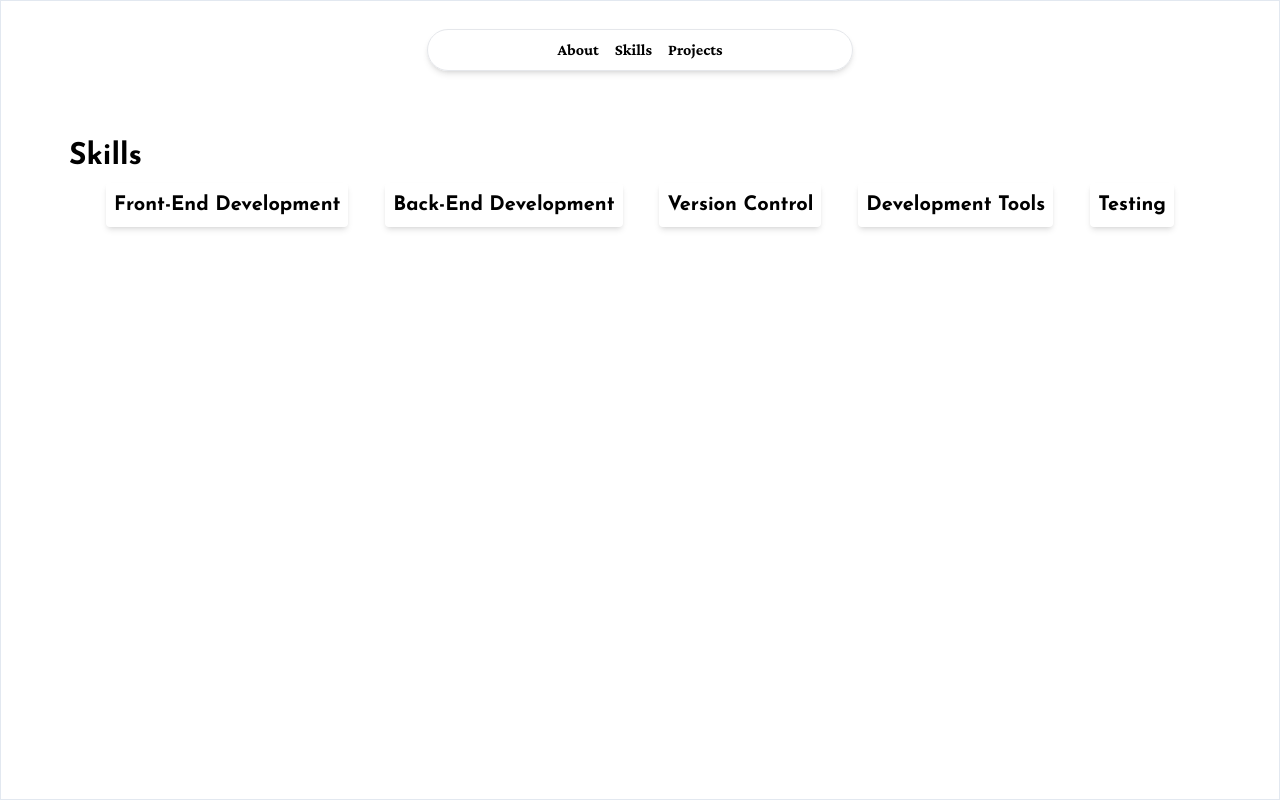
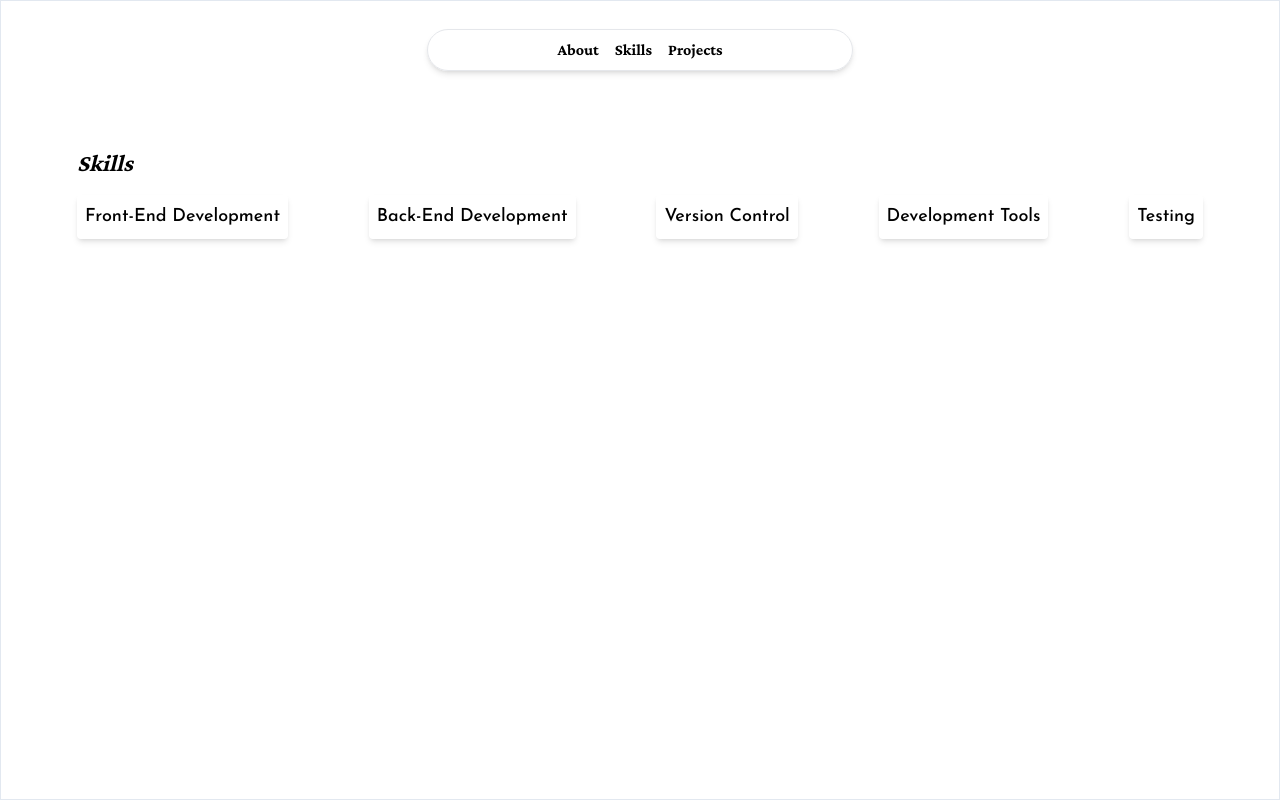
Before and after one commit to salihaaaaa/Portfolio, a Next.js app: page /skills in a window 1280 px wide. Built offline with nearby package versions, Linux system fonts and the light colour scheme.

Commit message:
Change font

```diff
--- a/src/app/about/page.tsx
+++ b/src/app/about/page.tsx
@@ -6,7 +6,7 @@ const page = () => {
   return (
     <div className="flex flex-col-reverse md:flex-row justify-between p-5">
       <div className=" p-2 md:p-10">
-        <h1 className={`${crimson_Pro.className} text-4xl font-bold italic`}>
+        <h1 className="text-4xl font-bold italic">
           Hello! <span className="block mt-1 md:mt-2">I am Salihah</span>{" "}
         </h1>
         <p className="mt-4 text-xl text-justify">
--- a/src/app/skills/page.tsx
+++ b/src/app/skills/page.tsx
@@ -4,30 +4,32 @@ import { josefin_Sans } from "../components/fonts";
 const page = () => {
   return (
     <div className="p-2 md:p-10">
-      <h2 className={`${josefin_Sans.className} text-3xl font-bold`}>Skills</h2>
-      <div className="flex flex-wrap flex-col md:flex-row justify-evenly p-1">
+      <h2 className="text-2xl font-bold p-2 italic">
+        Skills
+      </h2>
+      <div className="flex flex-wrap flex-col md:flex-row justify-between p-1">
         <div
-          className={`${josefin_Sans.className} m-1 p-2 text-xl font-bold rounded shadow-md`}
+          className={`${josefin_Sans.className} m-1 p-2 text-lg rounded shadow-md`}
         >
           Front-End Development
         </div>
         <div
-          className={`${josefin_Sans.className} m-1 p-2 text-xl font-bold rounded shadow-md`}
+          className={`${josefin_Sans.className} m-1 p-2 text-lg rounded shadow-md`}
         >
           Back-End Development
         </div>
         <div
-          className={`${josefin_Sans.className} m-1 p-2 text-xl font-bold rounded shadow-md`}
+          className={`${josefin_Sans.className} m-1 p-2 text-lg rounded shadow-md`}
         >
           Version Control
         </div>
         <div
-          className={`${josefin_Sans.className} m-1 p-2 text-xl font-bold rounded shadow-md`}
+          className={`${josefin_Sans.className} m-1 p-2 text-lg rounded shadow-md`}
         >
           Development Tools
         </div>
         <div
-          className={`${josefin_Sans.className} m-1 p-2 text-xl font-bold rounded shadow-md`}
+          className={`${josefin_Sans.className} m-1 p-2 text-lg rounded shadow-md`}
         >
           Testing
         </div>
```
